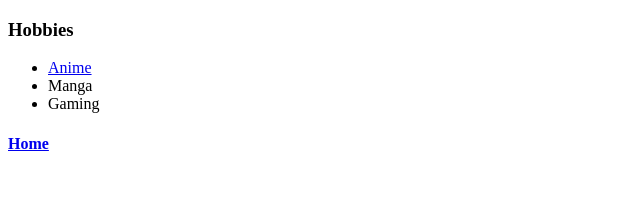
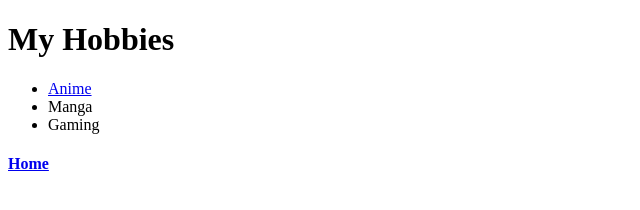
Before and after one commit to nairCode/CV, a plain HTML site: page Hobbies.html in a window 1280 px wide. Shown: the whole page, without its empty margins (0-640 px from the left). Drawn offline with Linux system fonts and the light colour scheme.

Commit message:
Update Hobbies.html

```diff
--- a/Hobbies.html
+++ b/Hobbies.html
@@ -5,9 +5,10 @@
     <meta http-equiv="X-UA-Compatible" content="IE=edge">
     <meta name="viewport" content="width=device-width, initial-scale=1.0">
     <title>My Hobbies</title>
+    <link rel="stylesheet" href="css/styles.css">
 </head>
 <body>
-    <h3>Hobbies</h3>
+    <h1>My Hobbies</h1>
     <ul>
         <li><a href="https://en.wikipedia.org/wiki/Anime">Anime</a></li>
         <li>Manga</li>
```
